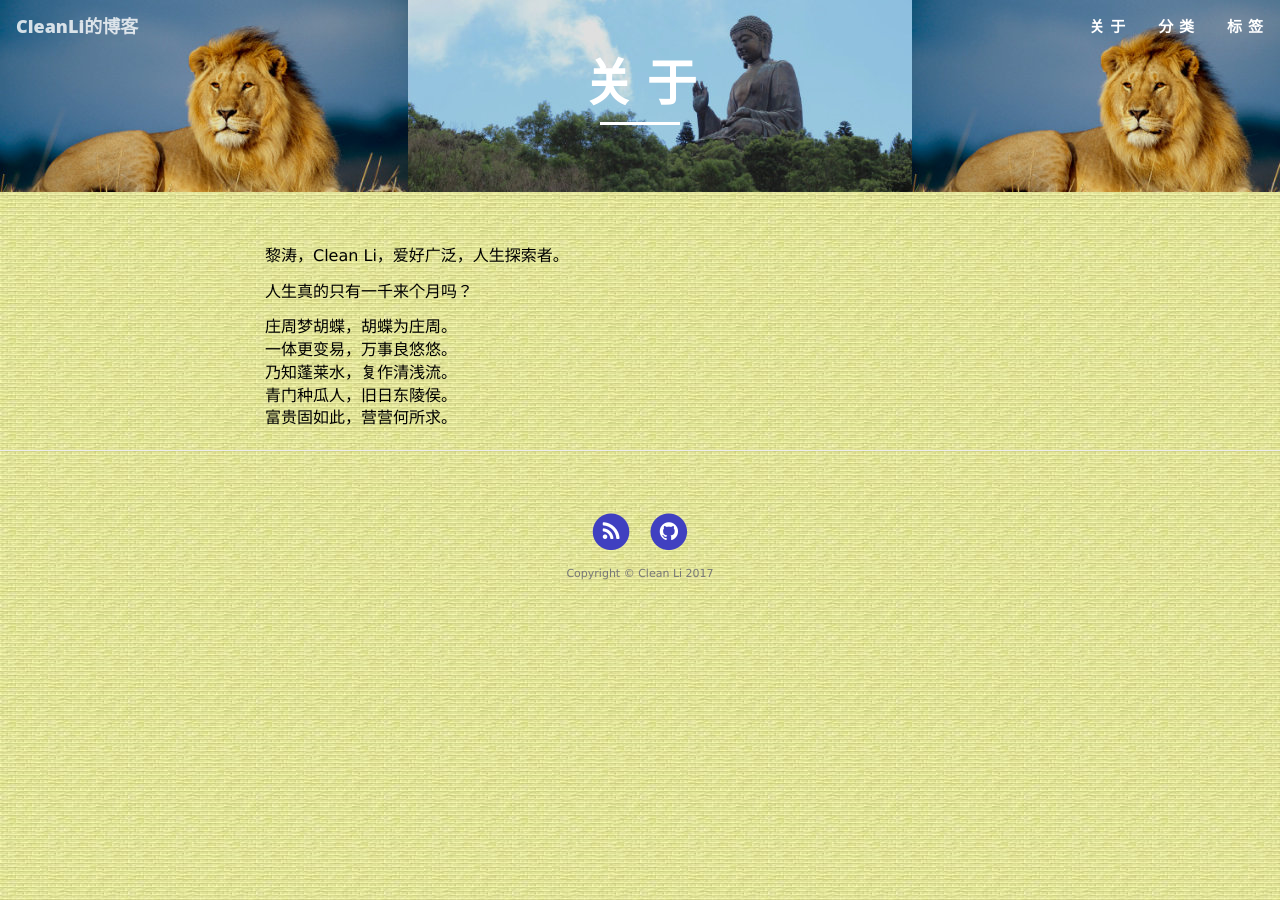
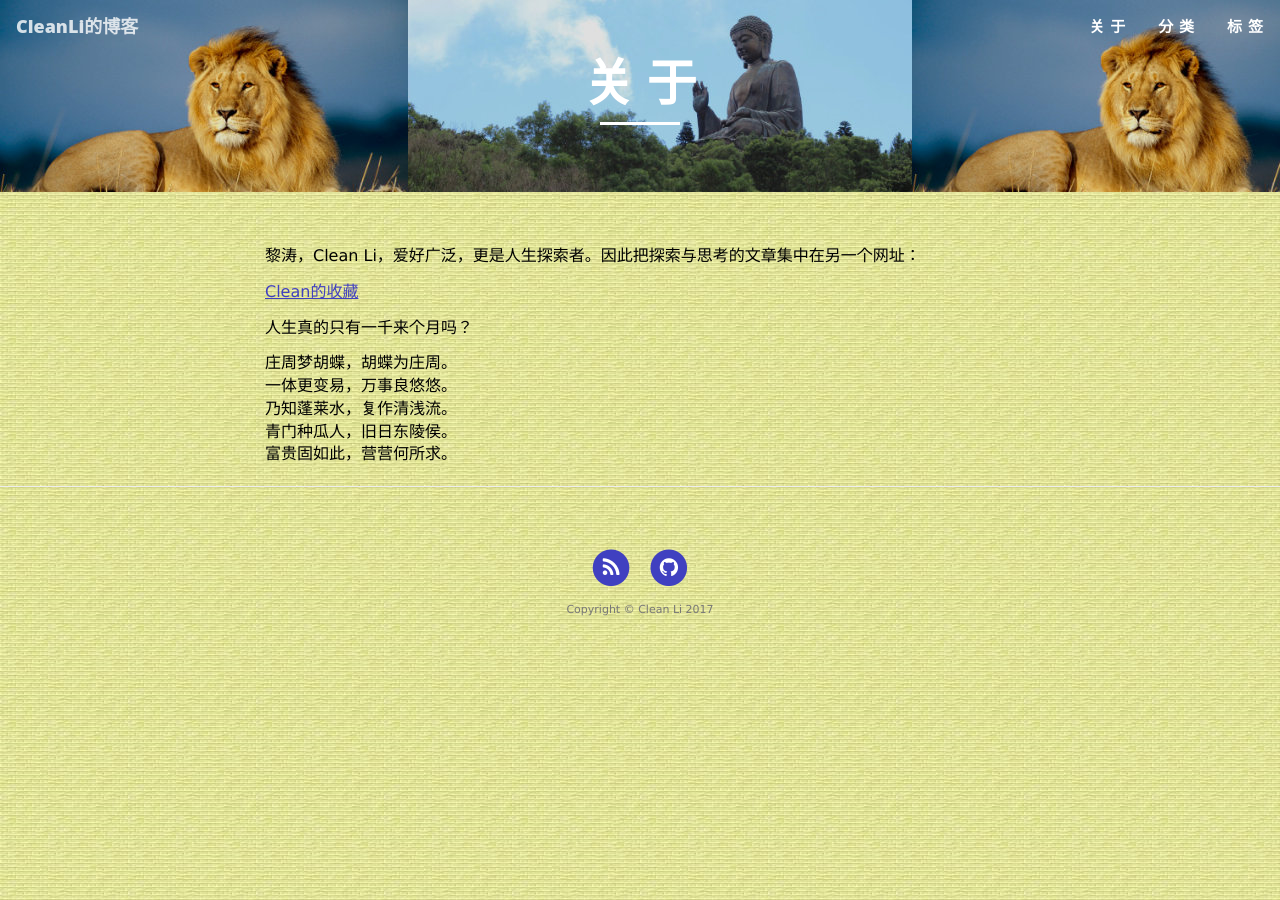
Before and after one commit to cleanli/cleanhome, a Jekyll site: the page built from about.md, in a window 1280 px wide. Built offline with Jekyll 4.4.1, drawn with Linux system fonts in a browser that asks for light colours.

Commit message:
update about

```diff
--- a/about.md
+++ b/about.md
@@ -3,7 +3,9 @@ layout: page
 title: "关 于"
 header-img: "img/post-bg-02.jpg"
 ---
-黎涛，Clean Li，爱好广泛，人生探索者。
+黎涛，Clean Li，爱好广泛，更是人生探索者。因此把探索与思考的文章集中在另一个网址：
+
+[Clean的收藏](https://longhistory.github.io/clean_collecting/index.html)
 
 人生真的只有一千来个月吗？
 
```
